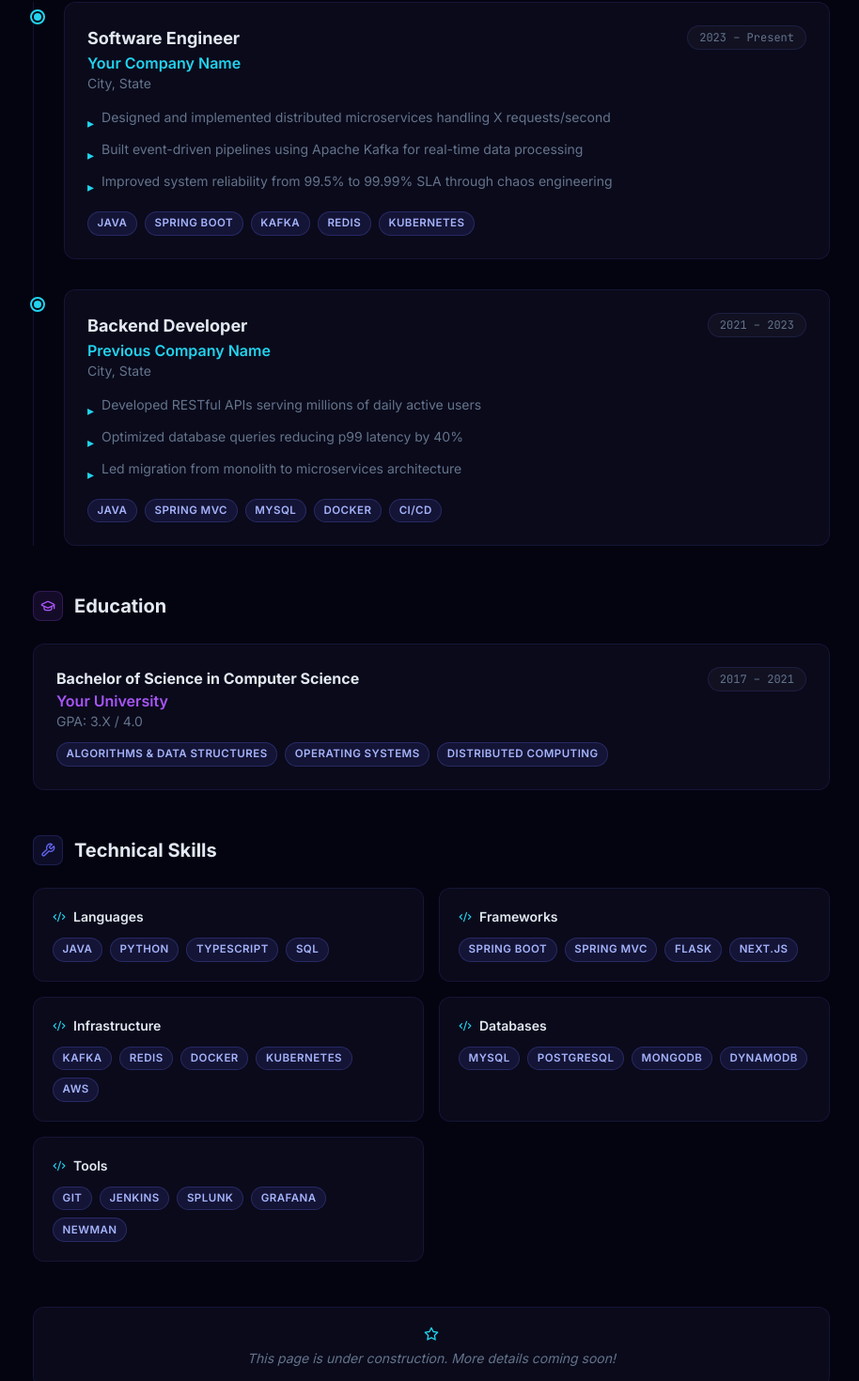
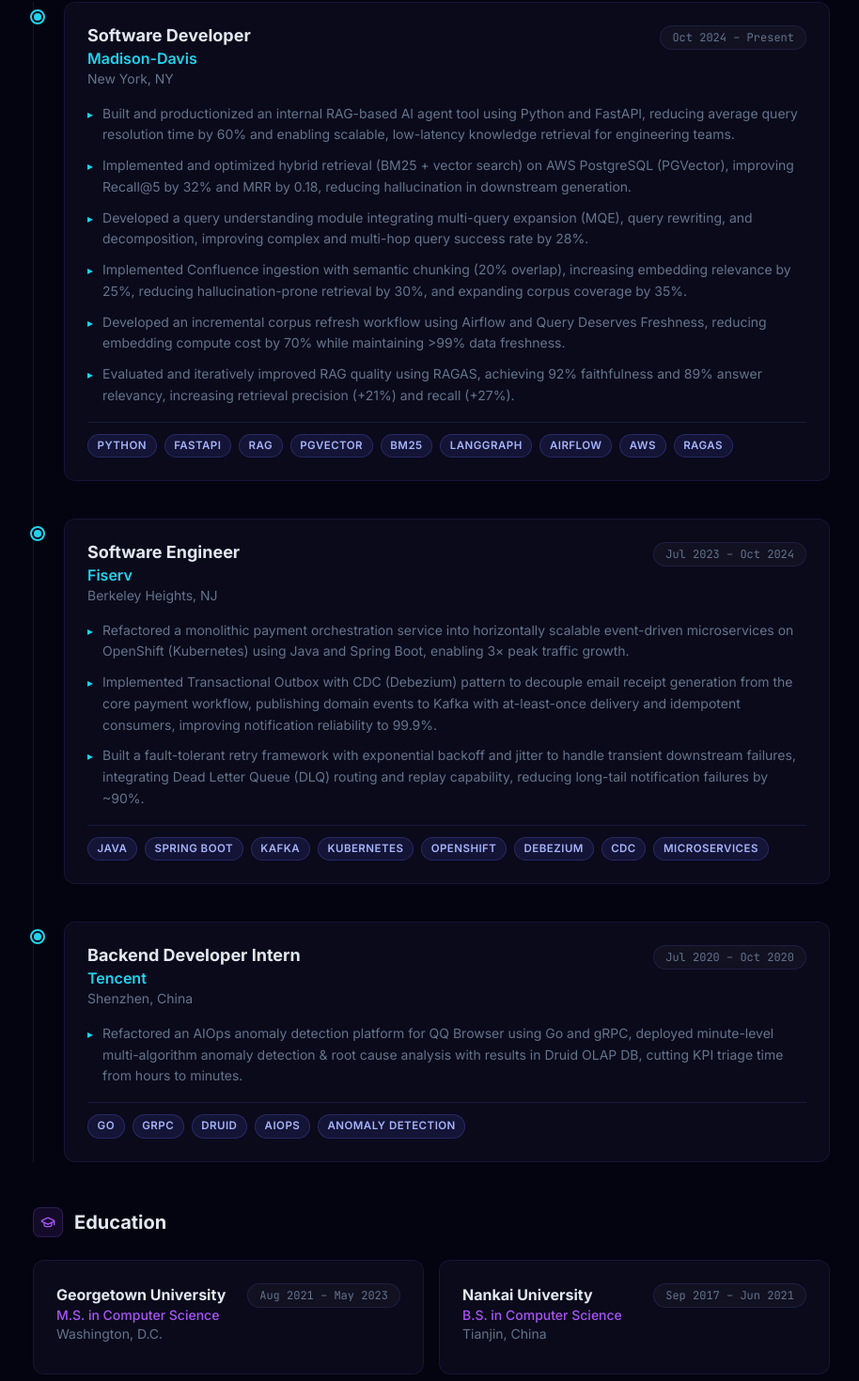
Before and after one commit to ChrisZZhong/zhichengzhong, a Next.js app: page /experience in a window 1280 px wide. Shown: the part 442-1912 px from the top of the page at 94% size, without its empty margins (181-1095 px from the left). Built offline with nearby package versions, Linux system fonts and the light colour scheme.

Commit message:
Add real personal info from aboutme.txt

```diff
--- a/src/app/experience/page.tsx
+++ b/src/app/experience/page.tsx
@@ -1,56 +1,72 @@
 import type { Metadata } from 'next';
-import { Briefcase, Code2, GraduationCap, Star, Wrench } from 'lucide-react';
+import { Briefcase, GraduationCap, Wrench, Code2 } from 'lucide-react';
 
 export const metadata: Metadata = {
   title: 'Experience | Zhicheng Zhong',
-  description: 'Professional experience, education, and skills.',
+  description: 'Professional experience, education, and skills of Zhicheng Zhong.',
 };
 
 const experiences = [
   {
-    company: 'Your Company Name',
-    role: 'Software Engineer',
-    period: '2023 – Present',
-    location: 'City, State',
-    description: [
-      'Designed and implemented distributed microservices handling X requests/second',
-      'Built event-driven pipelines using Apache Kafka for real-time data processing',
-      'Improved system reliability from 99.5% to 99.99% SLA through chaos engineering',
+    company: 'Madison-Davis',
+    role: 'Software Developer',
+    period: 'Oct 2024 – Present',
+    location: 'New York, NY',
+    highlights: [
+      'Built and productionized an internal RAG-based AI agent tool using Python and FastAPI, reducing average query resolution time by 60% and enabling scalable, low-latency knowledge retrieval for engineering teams.',
+      'Implemented and optimized hybrid retrieval (BM25 + vector search) on AWS PostgreSQL (PGVector), improving Recall@5 by 32% and MRR by 0.18, reducing hallucination in downstream generation.',
+      'Developed a query understanding module integrating multi-query expansion (MQE), query rewriting, and decomposition, improving complex and multi-hop query success rate by 28%.',
+      'Implemented Confluence ingestion with semantic chunking (20% overlap), increasing embedding relevance by 25%, reducing hallucination-prone retrieval by 30%, and expanding corpus coverage by 35%.',
+      'Developed an incremental corpus refresh workflow using Airflow and Query Deserves Freshness, reducing embedding compute cost by 70% while maintaining >99% data freshness.',
+      'Evaluated and iteratively improved RAG quality using RAGAS, achieving 92% faithfulness and 89% answer relevancy, increasing retrieval precision (+21%) and recall (+27%).',
     ],
-    tags: ['Java', 'Spring Boot', 'Kafka', 'Redis', 'Kubernetes'],
-    type: 'work',
+    tags: ['Python', 'FastAPI', 'RAG', 'PGVector', 'BM25', 'LangGraph', 'Airflow', 'AWS', 'RAGAS'],
   },
   {
-    company: 'Previous Company Name',
-    role: 'Backend Developer',
-    period: '2021 – 2023',
-    location: 'City, State',
-    description: [
-      'Developed RESTful APIs serving millions of daily active users',
-      'Optimized database queries reducing p99 latency by 40%',
-      'Led migration from monolith to microservices architecture',
+    company: 'Fiserv',
+    role: 'Software Engineer',
+    period: 'Jul 2023 – Oct 2024',
+    location: 'Berkeley Heights, NJ',
+    highlights: [
+      'Refactored a monolithic payment orchestration service into horizontally scalable event-driven microservices on OpenShift (Kubernetes) using Java and Spring Boot, enabling 3× peak traffic growth.',
+      'Implemented Transactional Outbox with CDC (Debezium) pattern to decouple email receipt generation from the core payment workflow, publishing domain events to Kafka with at-least-once delivery and idempotent consumers, improving notification reliability to 99.9%.',
+      'Built a fault-tolerant retry framework with exponential backoff and jitter to handle transient downstream failures, integrating Dead Letter Queue (DLQ) routing and replay capability, reducing long-tail notification failures by ~90%.',
     ],
-    tags: ['Java', 'Spring MVC', 'MySQL', 'Docker', 'CI/CD'],
-    type: 'work',
+    tags: ['Java', 'Spring Boot', 'Kafka', 'Kubernetes', 'OpenShift', 'Debezium', 'CDC', 'Microservices'],
+  },
+  {
+    company: 'Tencent',
+    role: 'Backend Developer Intern',
+    period: 'Jul 2020 – Oct 2020',
+    location: 'Shenzhen, China',
+    highlights: [
+      'Refactored an AIOps anomaly detection platform for QQ Browser using Go and gRPC, deployed minute-level multi-algorithm anomaly detection & root cause analysis with results in Druid OLAP DB, cutting KPI triage time from hours to minutes.',
+    ],
+    tags: ['Go', 'gRPC', 'Druid', 'AIOps', 'Anomaly Detection'],
   },
 ];
 
 const education = [
   {
-    school: 'Your University',
-    degree: 'Bachelor of Science in Computer Science',
-    period: '2017 – 2021',
-    gpa: '3.X / 4.0',
-    highlights: ['Algorithms & Data Structures', 'Operating Systems', 'Distributed Computing'],
+    school: 'Georgetown University',
+    location: 'Washington, D.C.',
+    degree: 'M.S. in Computer Science',
+    period: 'Aug 2021 – May 2023',
+  },
+  {
+    school: 'Nankai University',
+    location: 'Tianjin, China',
+    degree: 'B.S. in Computer Science',
+    period: 'Sep 2017 – Jun 2021',
   },
 ];
 
-const skills = {
-  'Languages': ['Java', 'Python', 'TypeScript', 'SQL'],
-  'Frameworks': ['Spring Boot', 'Spring MVC', 'Flask', 'Next.js'],
-  'Infrastructure': ['Kafka', 'Redis', 'Docker', 'Kubernetes', 'AWS'],
-  'Databases': ['MySQL', 'PostgreSQL', 'MongoDB', 'DynamoDB'],
-  'Tools': ['Git', 'Jenkins', 'Splunk', 'Grafana', 'Newman'],
+const skills: Record<string, string[]> = {
+  'Languages': ['Python', 'Java', 'Go', 'JavaScript', 'SQL'],
+  'LLM & RAG': ['RAG (Retriever-Augmented Generation)', 'Vector Search (PGVector, FAISS)', 'Semantic Embeddings', 'Query Understanding (MQE, Rewriting)', 'Prompt Engineering', 'LangGraph', 'RAGAS'],
+  'Backend & Distributed Systems': ['FastAPI', 'Spring Boot', 'RESTful APIs', 'Kafka', 'Event-Driven Architecture', 'Microservices', 'gRPC'],
+  'Databases & Storage': ['PostgreSQL', 'MySQL', 'MongoDB', 'Redis', 'MS SQL Server'],
+  'Cloud & DevOps': ['AWS (EC2, S3, RDS, IAM)', 'GCP', 'Docker', 'Kubernetes', 'Helm', 'CI/CD', 'Git'],
 };
 
 export default function ExperiencePage() {
@@ -74,13 +90,15 @@
             My <span className="gradient-text">Experience</span>
           </h1>
           <p className="text-text-muted text-lg max-w-xl">
-            A collection of roles, projects, and skills I&apos;ve accumulated as a software engineer.
+            Software developer specializing in AI/RAG systems, distributed microservices,
+            and scalable backend architecture.
           </p>
         </div>
       </div>
 
       <div className="max-w-4xl mx-auto px-6 mt-8 space-y-12">
-        {/* Work Experience */}
+
+        {/* ── Work Experience ─────────────────────────────────────────── */}
         <section>
           <div className="flex items-center gap-3 mb-6">
             <div className="w-8 h-8 rounded-lg bg-accent-cyan/10 border border-accent-cyan/20 flex items-center justify-center">
@@ -89,8 +107,7 @@
             <h2 className="text-xl font-bold text-text-primary">Work Experience</h2>
           </div>
 
-          {/* Timeline */}
-          <div className="relative pl-8 border-l border-card-border space-y-8">
+          <div className="relative pl-8 border-l border-card-border space-y-10">
             {experiences.map((exp, i) => (
               <div key={i} className="relative">
                 {/* Timeline dot */}
@@ -99,9 +116,10 @@
                 </div>
 
                 <div className="glass-card p-6">
-                  <div className="flex flex-wrap items-start justify-between gap-2 mb-2">
+                  {/* Header */}
+                  <div className="flex flex-wrap items-start justify-between gap-2 mb-4">
                     <div>
-                      <h3 className="font-bold text-text-primary text-lg">{exp.role}</h3>
+                      <h3 className="font-bold text-text-primary text-lg leading-tight">{exp.role}</h3>
                       <p className="text-accent-cyan font-semibold">{exp.company}</p>
                       <p className="text-text-muted text-sm">{exp.location}</p>
                     </div>
@@ -110,16 +128,18 @@
                     </span>
                   </div>
 
-                  <ul className="mt-4 space-y-2">
-                    {exp.description.map((item, j) => (
-                      <li key={j} className="flex items-start gap-2 text-sm text-text-muted">
-                        <span className="text-accent-cyan mt-1.5 flex-shrink-0">▸</span>
-                        {item}
+                  {/* Bullet points */}
+                  <ul className="space-y-2.5 mb-4">
+                    {exp.highlights.map((item, j) => (
+                      <li key={j} className="flex items-start gap-2.5 text-sm text-text-muted leading-relaxed">
+                        <span className="text-accent-cyan mt-1 flex-shrink-0 text-xs">▸</span>
+                        <span>{item}</span>
                       </li>
                     ))}
                   </ul>
 
-                  <div className="flex flex-wrap gap-2 mt-4">
+                  {/* Tags */}
+                  <div className="flex flex-wrap gap-2 pt-3 border-t border-card-border">
                     {exp.tags.map((tag) => (
                       <span key={tag} className="tag-badge">{tag}</span>
                     ))}
@@ -130,7 +150,7 @@
           </div>
         </section>
 
-        {/* Education */}
+        {/* ── Education ───────────────────────────────────────────────── */}
         <section>
           <div className="flex items-center gap-3 mb-6">
             <div className="w-8 h-8 rounded-lg bg-accent-purple/10 border border-accent-purple/20 flex items-center justify-center">
@@ -139,30 +159,25 @@
             <h2 className="text-xl font-bold text-text-primary">Education</h2>
           </div>
 
-          <div className="space-y-4">
+          <div className="grid sm:grid-cols-2 gap-4">
             {education.map((edu, i) => (
               <div key={i} className="glass-card p-6">
-                <div className="flex flex-wrap items-start justify-between gap-2 mb-3">
+                <div className="flex flex-wrap items-start justify-between gap-2 mb-2">
                   <div>
-                    <h3 className="font-bold text-text-primary">{edu.degree}</h3>
-                    <p className="text-accent-purple font-semibold">{edu.school}</p>
-                    {edu.gpa && <p className="text-text-muted text-sm">GPA: {edu.gpa}</p>}
+                    <h3 className="font-bold text-text-primary">{edu.school}</h3>
+                    <p className="text-accent-purple font-medium text-sm">{edu.degree}</p>
+                    <p className="text-text-muted text-sm">{edu.location}</p>
                   </div>
                   <span className="text-xs text-text-muted font-mono bg-card-bg border border-card-border rounded-full px-3 py-1 whitespace-nowrap">
                     {edu.period}
                   </span>
-                </div>
-                <div className="flex flex-wrap gap-2">
-                  {edu.highlights.map((h) => (
-                    <span key={h} className="tag-badge">{h}</span>
-                  ))}
                 </div>
               </div>
             ))}
           </div>
         </section>
 
-        {/* Skills */}
+        {/* ── Skills ──────────────────────────────────────────────────── */}
         <section>
           <div className="flex items-center gap-3 mb-6">
             <div className="w-8 h-8 rounded-lg bg-accent-blue/10 border border-accent-blue/20 flex items-center justify-center">
@@ -173,9 +188,9 @@
 
           <div className="grid sm:grid-cols-2 gap-4">
             {Object.entries(skills).map(([category, items]) => (
-              <div key={category} className="glass-card p-5">
+              <div key={category} className={`glass-card p-5 ${category === 'LLM & RAG' ? 'sm:col-span-2' : ''}`}>
                 <div className="flex items-center gap-2 mb-3">
-                  <Code2 size={14} className="text-accent-cyan" />
+                  <Code2 size={14} className="text-accent-cyan flex-shrink-0" />
                   <h3 className="font-semibold text-text-primary text-sm">{category}</h3>
                 </div>
                 <div className="flex flex-wrap gap-2">
@@ -188,13 +203,6 @@
           </div>
         </section>
 
-        {/* Note */}
-        <div className="glass-card p-5 border-accent-cyan/20 text-center">
-          <Star size={16} className="text-accent-cyan mx-auto mb-2" />
-          <p className="text-text-muted text-sm italic">
-            This page is under construction. More details coming soon!
-          </p>
-        </div>
       </div>
     </div>
   );
--- a/src/app/layout.tsx
+++ b/src/app/layout.tsx
@@ -3,11 +3,11 @@
 import Navigation from '@/components/Navigation';
 
 export const metadata: Metadata = {
-  title: 'Zhicheng Zhong | Software Engineer',
-  description: 'Personal portfolio of Zhicheng Zhong — Software Engineer, System Design enthusiast, and backend developer.',
+  title: 'Zhicheng Zhong | Software Developer',
+  description: 'Personal portfolio of Zhicheng Zhong — Software Developer specializing in AI/RAG systems, distributed microservices, and scalable backend architecture.',
   openGraph: {
-    title: 'Zhicheng Zhong | Software Engineer',
-    description: 'Personal portfolio of Zhicheng Zhong.',
+    title: 'Zhicheng Zhong | Software Developer',
+    description: 'Software Developer specializing in AI/RAG systems and distributed microservices. M.S. CS @ Georgetown.',
     type: 'website',
   },
 };
--- a/src/components/HomeClient.tsx
+++ b/src/components/HomeClient.tsx
@@ -72,7 +72,7 @@
             {/* Mini social links below avatar */}
             <div className="flex gap-3">
               <a
-                href="https://github.com/YOUR_GITHUB"
+                href="https://github.com/ChrisZZhong"
                 target="_blank"
                 rel="noopener noreferrer"
                 className="w-9 h-9 glass-card flex items-center justify-center text-text-muted hover:text-accent-cyan hover:border-accent-cyan/30 transition-all"
@@ -80,7 +80,7 @@
                 <Github size={16} />
               </a>
               <a
-                href="https://linkedin.com/in/YOUR_LINKEDIN"
+                href="https://www.linkedin.com/in/zhicheng-z-35805722b/"
                 target="_blank"
                 rel="noopener noreferrer"
                 className="w-9 h-9 glass-card flex items-center justify-center text-text-muted hover:text-accent-cyan hover:border-accent-cyan/30 transition-all"
@@ -88,7 +88,7 @@
                 <Linkedin size={16} />
               </a>
               <a
-                href="mailto:YOUR_EMAIL"
+                href="mailto:zzcjob397@gmail.com"
                 className="w-9 h-9 glass-card flex items-center justify-center text-text-muted hover:text-accent-cyan hover:border-accent-cyan/30 transition-all"
               >
                 <Mail size={16} />
@@ -122,11 +122,11 @@
               className="text-xl lg:text-2xl text-text-muted font-medium mb-6"
               style={{ animation: 'slide-up 0.6s ease-out 0.3s both' }}
             >
-              Software Engineer
+              Software Developer
               <span className="text-accent-cyan mx-2">/</span>
-              System Design
+              AI & RAG Systems
               <span className="text-accent-cyan mx-2">/</span>
-              Backend
+              Distributed Systems
             </p>
 
             {/* Bio */}
@@ -134,9 +134,9 @@
               className="text-text-muted leading-relaxed max-w-xl mb-8 text-base lg:text-lg"
               style={{ animation: 'slide-up 0.6s ease-out 0.4s both' }}
             >
-              Building scalable distributed systems and exploring the intersection of
-              software engineering and system architecture. Passionate about microservices,
-              Kafka, and solving complex engineering challenges.
+              M.S. Computer Science @ Georgetown. Building production RAG-based AI agents,
+              event-driven microservices, and scalable distributed systems. Currently at
+              Madison-Davis, previously at Fiserv and Tencent.
             </p>
 
             {/* Tech stack chips */}
@@ -144,7 +144,7 @@
               className="flex flex-wrap gap-2 mb-10 justify-center lg:justify-start"
               style={{ animation: 'slide-up 0.6s ease-out 0.5s both' }}
             >
-              {['Java', 'Spring Boot', 'Kafka', 'Redis', 'System Design', 'Distributed Systems'].map((tech) => (
+              {['Python', 'Java', 'RAG / LLM', 'Kafka', 'Spring Boot', 'Kubernetes', 'AWS'].map((tech) => (
                 <span
                   key={tech}
                   className="px-3 py-1 text-xs font-mono font-medium rounded border border-accent-blue/20 bg-accent-blue/5 text-slate-400 hover:border-accent-cyan/30 hover:text-accent-cyan transition-all"
@@ -220,18 +220,25 @@
           <div className="mt-12 grid md:grid-cols-2 gap-5">
             {[
               {
-                company: 'Your Company',
-                role: 'Software Engineer',
-                period: '2023 – Present',
-                tags: ['Java', 'Spring Boot', 'Kafka'],
-                placeholder: true,
+                company: 'Madison-Davis',
+                role: 'Software Developer',
+                period: 'Oct 2024 – Present',
+                location: 'New York, NY',
+                tags: ['Python', 'FastAPI', 'RAG', 'PGVector', 'Airflow', 'AWS'],
               },
               {
-                company: 'Previous Company',
-                role: 'Backend Developer',
-                period: '2021 – 2023',
-                tags: ['Microservices', 'Redis', 'Docker'],
-                placeholder: true,
+                company: 'Fiserv',
+                role: 'Software Engineer',
+                period: 'Jul 2023 – Oct 2024',
+                location: 'Berkeley Heights, NJ',
+                tags: ['Java', 'Spring Boot', 'Kafka', 'Kubernetes', 'Debezium'],
+              },
+              {
+                company: 'Tencent',
+                role: 'Backend Developer Intern',
+                period: 'Jul 2020 – Oct 2020',
+                location: 'Shenzhen, China',
+                tags: ['Go', 'gRPC', 'Druid', 'AIOps'],
               },
             ].map((exp) => (
               <div key={exp.company} className="glass-card p-6">
@@ -239,17 +246,15 @@
                   <div>
                     <h3 className="font-bold text-text-primary">{exp.company}</h3>
                     <p className="text-accent-cyan text-sm">{exp.role}</p>
+                    <p className="text-text-muted text-xs mt-0.5">{exp.location}</p>
                   </div>
-                  <span className="text-xs text-text-muted font-mono">{exp.period}</span>
+                  <span className="text-xs text-text-muted font-mono whitespace-nowrap ml-2">{exp.period}</span>
                 </div>
                 <div className="flex flex-wrap gap-2">
                   {exp.tags.map((t) => (
                     <span key={t} className="tag-badge">{t}</span>
                   ))}
                 </div>
-                {exp.placeholder && (
-                  <p className="text-xs text-text-muted mt-3 italic">Details coming soon...</p>
-                )}
               </div>
             ))}
           </div>
@@ -276,9 +281,9 @@
 
           <div className="mt-12 flex flex-wrap justify-center gap-4">
             {[
-              { icon: Mail, label: 'Email', href: 'mailto:YOUR_EMAIL', value: 'your@email.com' },
-              { icon: Linkedin, label: 'LinkedIn', href: 'https://linkedin.com/in/YOUR_LINKEDIN', value: 'linkedin.com/in/...' },
-              { icon: Github, label: 'GitHub', href: 'https://github.com/YOUR_GITHUB', value: 'github.com/...' },
+              { icon: Mail, label: 'Email', href: 'mailto:zzcjob397@gmail.com', value: 'zzcjob397@gmail.com' },
+              { icon: Linkedin, label: 'LinkedIn', href: 'https://www.linkedin.com/in/zhicheng-z-35805722b/', value: 'linkedin.com/in/zhicheng-z' },
+              { icon: Github, label: 'GitHub', href: 'https://github.com/ChrisZZhong', value: 'github.com/ChrisZZhong' },
             ].map(({ icon: Icon, label, href, value }) => (
               <a
                 key={label}
```
Also changed, not shown: src/app/connect/page.tsx (+8 -8 lines).
